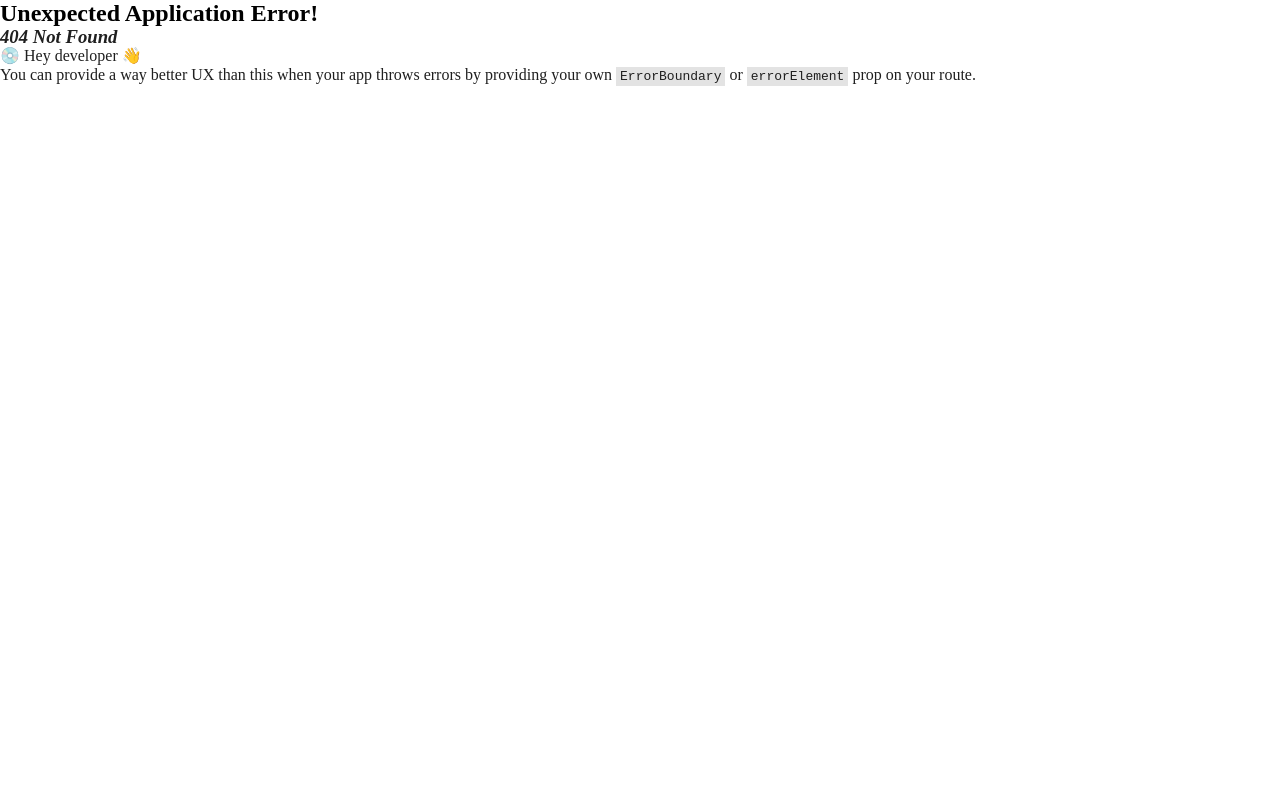
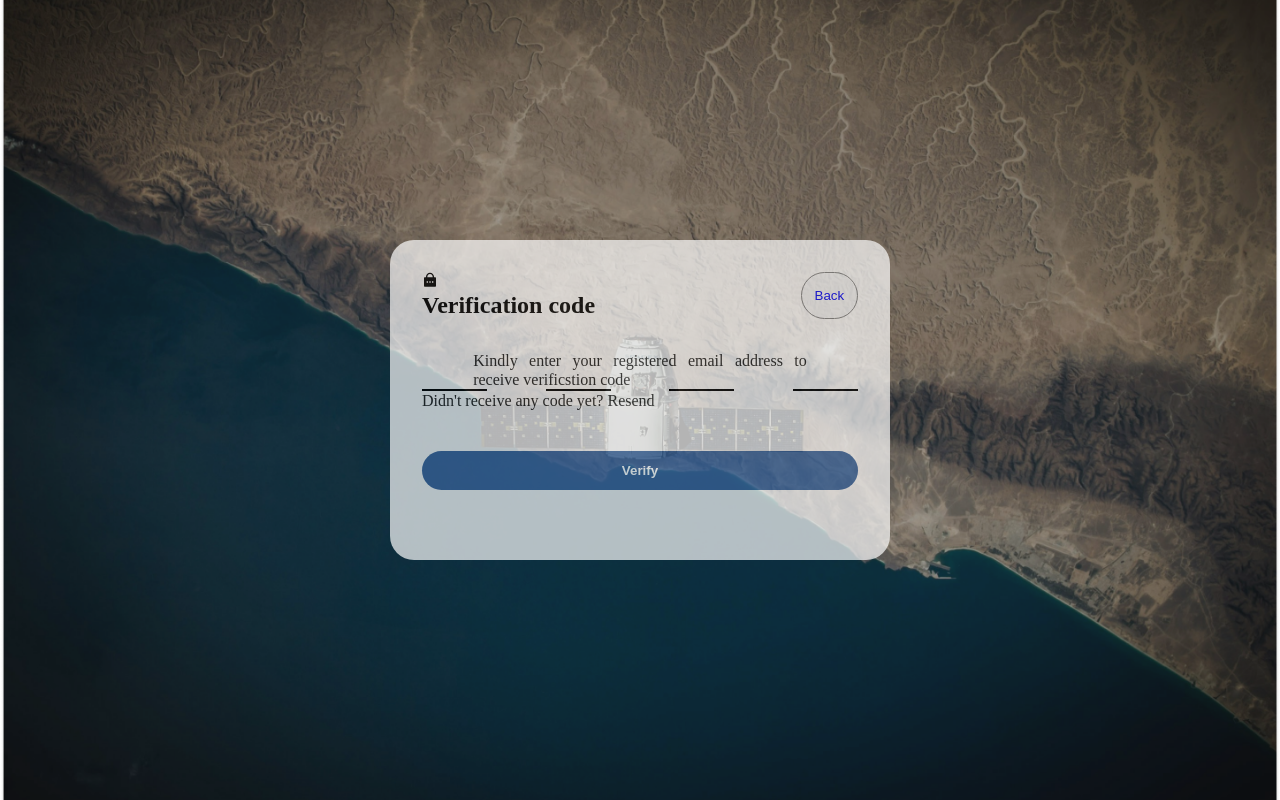
Before and after one commit to efyzhi/location_tracker---zid0124, a React (Vite) app: page /verify in a window 1280 px wide. Before the commit this address had no page. Built offline with nearby package versions, Linux system fonts and the light colour scheme.

Commit message:
verification page and forget password

```diff
--- /dev/null
+++ b/src/components/Auth/ForgetPassword/ForgetPassword.jsx
@@ -0,0 +1,45 @@
+import React from 'react'
+import { useForm } from 'react-hook-form'
+import { MdOutlineMail } from "react-icons/md";
+import { RiLockPasswordFill } from "react-icons/ri";
+import './forgetPassword.css'
+import { Link } from 'react-router-dom';
+import Verification from '../Verification/Verification';
+
+
+
+const ForgetPassword = () => {
+
+  const { register } = useForm()
+  return (
+    <div className='forget-box'>
+      <div className='forget-inner-box'>
+      <div className='flex-1'>
+        <div className='flex-2'>
+        <div className='icon-box'><RiLockPasswordFill className='icon-forget'/></div>
+        <h2>Forget Password?</h2>
+        </div>
+        <button className='btn-back'><Link to="/login">Back</Link></button>
+      </div>
+      <p className='forget-text'>Kindly enter your registered email address to receive  verificstion code</p>
+      <form>
+        <div className='forget-input-box'>
+          <input
+          name='email'
+          {...register("email")}
+          id='email'
+          placeholder='Email Address'
+          className='forget-input'
+          />
+           <MdOutlineMail className="forget-icon"/>
+
+        </div>
+        {/* <button className="btn-ter" type='submit'> Submit</button> */}
+        <button className='btn-ter'><Link to='/verify'>verify </Link> </button>
+      </form>
+      </div>
+    </div>
+  )
+}
+
+export default ForgetPassword
--- /dev/null
+++ b/src/components/Auth/ForgetPassword/forgetPassword.css
@@ -0,0 +1,107 @@
+.forget-box {
+  display: flex;
+  flex-direction: column;
+  justify-content: center;
+  align-items: center;
+  height: 100vh;
+  /* line-height: 5rem; */
+  background-image: url('/src/assets/bg.png');
+  background-repeat: no-repeat;
+  background-position: center;
+  background-size: cover;
+}
+
+.forget-inner-box {
+  background-color: rgba(255, 255, 255, 0.92);
+  padding: 2rem;
+  opacity: 0.75;
+  width: 50%;
+  border-radius: 1.5rem;
+  height: 40%;
+  max-width: 500px;
+}
+
+.forget-text {
+  margin-top: 2rem;
+  padding: 0 3.2rem;
+  text-align: justify;
+}
+
+.forget-input {
+  padding: 0.75rem;
+  border-radius: 1.5rem;
+  border: 1px solid #7c7c7c;
+  width: 100%;
+  color: #7c7c7c;
+}
+
+.flex-1 {
+  display: flex;
+  justify-content: space-between;
+}
+
+.flex-2 {
+  display: flex;
+}
+
+.icon-forget {
+  /* background-color: #7c7c7c; */
+  /* color: #386299; */
+  /* opacity: 0.6; */
+  font-size: 1.2rem;
+  /* padding: 0.8rem; */
+}
+
+.lines {
+  display: flex;
+  justify-content: space-between;
+}
+
+.line {
+  border-bottom: 2px solid black;
+  width: 15%;
+}
+
+.icon-box {
+  background-color: #386299;
+  padding: 0.2rem;
+  opacity: 0.5;
+  border-radius: 50%;
+}
+
+.forget-input-box {
+  position: relative;
+  margin-top: 2rem;
+}
+
+.forget-icon {
+  position: absolute;
+  right: 10px;
+  transform: translateY(-50%);
+  top: 50%;
+  font-size: 1.2rem;
+  color: #7c7c7c;
+}
+
+.btn-back {
+  padding: 0rem 0.8rem;
+  border-radius: 2rem;
+  border: 1px solid #7c7c7c;
+}
+
+a {
+  text-decoration: none;
+}
+
+.btn-ter {
+  display: block;
+    margin-top: 2.5rem;
+    padding: 0.75rem 1.5rem;
+    border-radius: 1.5rem;
+    border: none;
+    background-color: #386299;
+    color: white;
+    font-weight: bold;
+    cursor: pointer;
+    width: 100%;
+  }
--- a/src/components/Auth/Login/Login.jsx
+++ b/src/components/Auth/Login/Login.jsx
@@ -5,6 +5,7 @@ import { zodResolver } from "@hookform/resolvers/zod";
 import "./login.css";
 import { FaRegEyeSlash } from "react-icons/fa6";
 import { LiaEyeSolid } from "react-icons/lia";
+import { Link } from "react-router-dom";
 
 
 const schema = z
@@ -54,7 +55,7 @@ const Login = () => {
               className="input-check"
             />
           </div>
-          <div>
+          <div className="login-input">
             <input name="password"
               {...register("password")}
               id="password"
@@ -75,7 +76,7 @@ const Login = () => {
                   />
                 <label htmlFor="remember">Remember Me</label>
               </div>
-                <a href="/signup">Forget Password</a>
+                <Link to="/forgetPassword">Forget Password?</Link>
             </div>
             <button className="btn-sec" type="submit">Sign In</button>
           </div>
--- a/src/components/Auth/Login/login.css
+++ b/src/components/Auth/Login/login.css
@@ -20,7 +20,6 @@
   border-radius: 1.5rem;
   height: 60%;
   max-width: 600px;
-  position: relative;
 }
 
 .input-check {
@@ -33,11 +32,15 @@
     color: #7c7c7c;
 }
 
+.login-input {
+  position: relative;
+}
+
 .pass-icon {
   position: absolute;
-  right: 45px;
+  right: 10px;
   transform: translateY(-50%);
-  top: 49%;
+  top: 29%;
   font-size: 1.2rem;
   color: #7c7c7c;
 }
--- a/src/components/Auth/Signup/signup.css
+++ b/src/components/Auth/Signup/signup.css
@@ -3,7 +3,6 @@
   justify-content: center;
   align-items: center;
   height: 100vh;
-  background-color: #f5f5f5;
   background-image: url('/src/assets/bg.png');
   background-repeat: no-repeat;
   background-position: center;
--- /dev/null
+++ b/src/components/Auth/Verification/Verification.css
@@ -0,0 +1,65 @@
+.verify-box {
+  display: flex;
+  flex-direction: column;
+  justify-content: center;
+  align-items: center;
+  height: 100vh;
+  background-image: url('/src/assets/bg.png');
+  background-repeat: no-repeat;
+  background-position: center;
+  background-size: cover;
+}
+
+.verify-inner-box {
+  background-color: rgba(255, 255, 255, 0.92);
+  padding: 2rem;
+  opacity: 0.75;
+  width: 50%;
+  border-radius: 1.5rem;
+  height: 40%;
+  max-width: 500px;
+}
+
+.verify-text {
+  margin-top: 2rem;
+  padding: 0 3.2rem;
+  text-align: justify;
+}
+
+.flex-4 {
+  display: flex;
+  justify-content: space-between;
+}
+
+.icon-verify {
+  /* background-color: #7c7c7c; */
+  /* color: #386299; */
+  /* opacity: 0.6; */
+  font-size: 1.2rem;
+  /* padding: 0.8rem; */
+}
+
+
+
+.btn-verify {
+  padding: 0rem 0.8rem;
+  border-radius: 2rem;
+  border: 1px solid #7c7c7c;
+}
+
+a {
+  text-decoration: none;
+}
+
+.btn-verify {
+  display: block;
+    margin-top: 2.5rem;
+    padding: 0.75rem 1.5rem;
+    border-radius: 1.5rem;
+    border: none;
+    background-color: #386299;
+    color: white;
+    font-weight: bold;
+    cursor: pointer;
+    width: 100%;
+  }
--- /dev/null
+++ b/src/components/Auth/Verification/Verification.jsx
@@ -0,0 +1,38 @@
+import React from 'react'
+import { useForm } from 'react-hook-form'
+import { MdOutlineMail } from "react-icons/md";
+import { RiLockPasswordFill } from "react-icons/ri";
+import './Verification.css'
+import { Link } from 'react-router-dom';
+
+
+
+const Verification = () => {
+
+  const { register } = useForm()
+  return (
+    <div className='verify-box'>
+      <div className='verify-inner-box'>
+      <div className='flex-4'>
+        <div>
+          <div><RiLockPasswordFill /></div>
+        <h2>Verification code</h2>
+        </div>
+        <button className='btn-back'><Link to="/login">Back</Link></button>
+      </div>
+        <p className='verify-text'>Kindly enter your registered email address to receive  verificstion code</p>
+        <div className='lines'>
+        <div className='line'></div>
+        <div className='line'></div>
+        <div className='line'></div>
+        <div className='line'></div>
+        </div>
+          <p>Didn't receive any code yet? <span>Resend</span></p>
+
+        <button className="btn-verify" type='submit'> Verify </button>
+      </div>
+    </div>
+  )
+}
+
+export default Verification
```
Also changed, not shown: src/App.jsx (+10 -0 lines).
